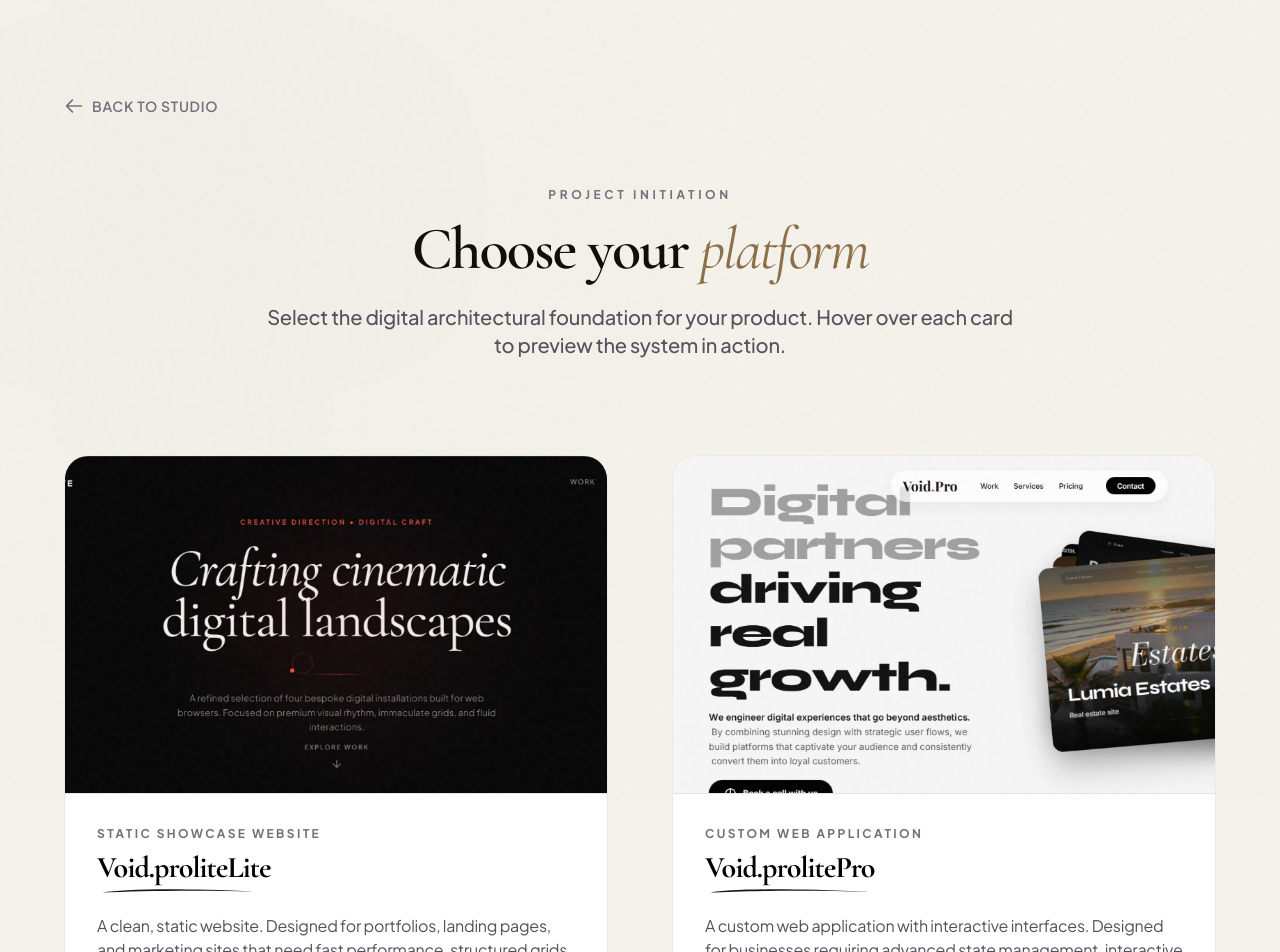
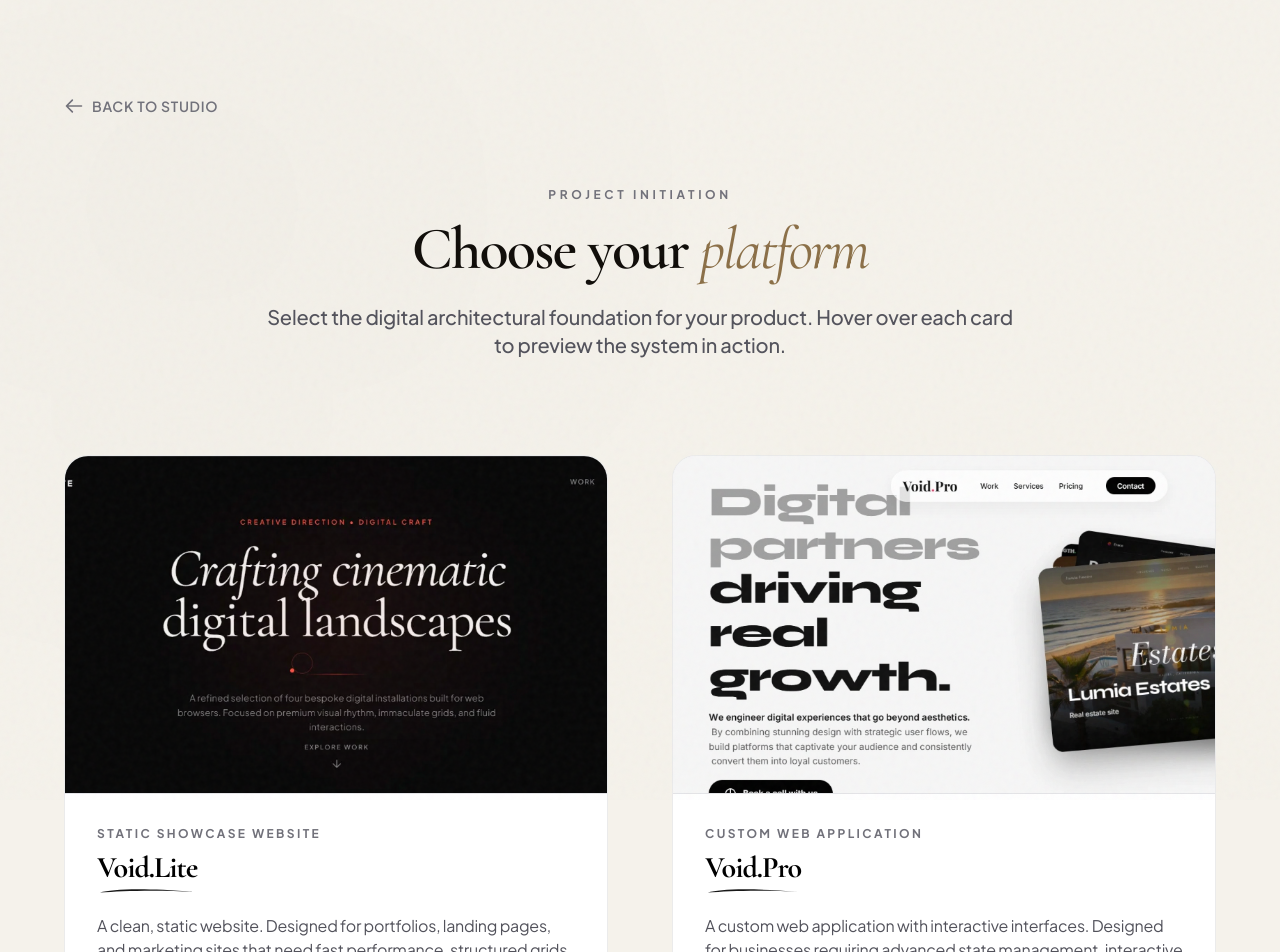
Before and after one commit to void-prolite/void, a Next.js app: page /start in a window 1280 px wide. Shown: the top 952 px of the page. Built offline with nearby package versions, Linux system fonts and the light colour scheme.

Commit message:
WORK BUDDY

```diff
--- a/app/about/layout.tsx
+++ b/app/about/layout.tsx
@@ -1,10 +1,11 @@
 import type { Metadata } from "next";
+import { ReactNode } from "react";
 
 export const metadata: Metadata = {
   title: "About Us | Void.prolite",
   description: "Learn about Void.prolite, our custom digital solutions, core pillars, and our design and development methodologies.",
 };
 
-export default function AboutLayout({ children }: { children: React.ReactNode }) {
+export default function AboutLayout({ children }: { children: ReactNode }) {
   return <>{children}</>;
 }
--- /dev/null
+++ b/app/manifest.ts
@@ -0,0 +1,17 @@
+import { MetadataRoute } from 'next'
+
+export default function manifest(): MetadataRoute.Manifest {
+  return {
+    name: 'Void.prolite',
+    short_name: 'Void',
+    description: 'We design and build clean, high-performance websites and digital interfaces.',
+    icons: [
+      { src: '/icon.png', sizes: '512x512', type: 'image/png' },
+      { src: '/apple-icon.png', sizes: '180x180', type: 'image/png' },
+      { src: '/favicon.ico', sizes: '16x16 32x32 48x48 64x64 128x128 256x256', type: 'image/x-icon' },
+    ],
+    theme_color: '#f5f2eb',
+    background_color: '#f5f2eb',
+    display: 'standalone',
+  }
+}
--- a/app/page.tsx
+++ b/app/page.tsx
@@ -20,7 +20,7 @@ export default function Home() {
     tags?: string[];
   }[] = [
       {
-        title: "Void.proliteLite",
+        title: "Void.Lite",
         client: "Static Showcase Website",
         size: "large",
         href: "https://void-lite.vercel.app/",
@@ -29,7 +29,7 @@ export default function Home() {
         hoverBorderColor: "rgba(255, 75, 62, 0.3)"
       },
       {
-        title: "Void.prolitePro",
+        title: "Void.Pro",
         client: "Custom Web Application",
         size: "large",
         href: "https://void-pro-portfolio.vercel.app/",
--- a/app/start/page.tsx
+++ b/app/start/page.tsx
@@ -31,7 +31,7 @@ function HoverGifImage({ staticImg, gifImg, alt, isHovered }: HoverGifImageProps
       <img
         src={staticImg}
         alt={alt}
-        className={`absolute inset-0 w-full h-full object-cover z-10 pointer-events-none ${alt === "Void.prolitePro" ? "object-left" : ""
+        className={`absolute inset-0 w-full h-full object-cover z-10 pointer-events-none ${alt === "Void.Pro" ? "object-left" : ""
           }`}
         style={{
           opacity: isHovered ? 0 : 1,
@@ -48,7 +48,7 @@ function HoverGifImage({ staticImg, gifImg, alt, isHovered }: HoverGifImageProps
         loop
         muted
         playsInline
-        className={`absolute inset-0 w-full h-full object-cover ${alt === "Void.prolitePro" ? "object-left" : ""
+        className={`absolute inset-0 w-full h-full object-cover ${alt === "Void.Pro" ? "object-left" : ""
           }`}
         style={{
           opacity: isHovered ? 1 : 0,
@@ -67,7 +67,7 @@ export default function StartProjectPage() {
   const tiers = [
     {
       id: "lite" as const,
-      title: "Void.proliteLite",
+      title: "Void.Lite",
       tagline: "Static Showcase Website",
       desc: "A clean, static website. Designed for portfolios, landing pages, and marketing sites that need fast performance, structured grids, and clean responsive layouts.",
       accent: "#ffffff",
@@ -85,7 +85,7 @@ export default function StartProjectPage() {
     },
     {
       id: "pro" as const,
-      title: "Void.prolitePro",
+      title: "Void.Pro",
       tagline: "Custom Web Application",
       desc: "A custom web application with interactive interfaces. Designed for businesses requiring advanced state management, interactive user experiences, dynamic data integrations, and functional dashboards.",
       accent: "#ffffff",
@@ -188,7 +188,7 @@ export default function StartProjectPage() {
                       <span>
                         {tier.title}
                       </span>
-                      {(tier.title === "Void.proliteLite" || tier.title === "Void.prolitePro") && (
+                      {(tier.title === "Void.Lite" || tier.title === "Void.Pro") && (
                         <svg
                           className="absolute left-0 bottom-[-4px] w-full h-[7px] text-black opacity-90"
                           viewBox="0 0 100 10"
--- a/components/WorkSection.tsx
+++ b/components/WorkSection.tsx
@@ -76,7 +76,7 @@ function ProjectCard({ project, index }: { project: Project; index: number }) {
       <img
         src={project.image || `https://picsum.photos/1200/800?random=${index + 22}`}
         alt={project.title}
-        className={`w-full h-full object-cover transition-transform duration-[800ms] ease-out group-hover:scale-105 group-hover:opacity-90 ${project.title === "Void.prolitePro" ? "object-left" : ""
+        className={`w-full h-full object-cover transition-transform duration-[800ms] ease-out group-hover:scale-105 group-hover:opacity-90 ${project.title === "Void.Pro" ? "object-left" : ""
           }`}
       />
 
@@ -94,7 +94,7 @@ function ProjectCard({ project, index }: { project: Project; index: number }) {
           <span className="transition-colors duration-300" style={{ color: isHovered ? accentColor : "#ffffff" }}>
             {project.title}
           </span>
-          {(project.title === "Void.proliteLite" || project.title === "Void.prolitePro") && (
+          {(project.title === "Void.Lite" || project.title === "Void.Pro") && (
             <svg
               className="absolute left-0 bottom-[-4px] w-full h-[7px] opacity-90 transition-colors duration-300"
               style={{ color: isHovered ? accentColor : "#ffffff" }}
--- /dev/null
+++ b/global.d.ts
@@ -0,0 +1,2 @@
+/// <reference types="react" />
+/// <reference types="react-dom" />
--- a/tsconfig.json
+++ b/tsconfig.json
@@ -20,7 +20,8 @@
       {
         "name": "next"
       }
-    ]
+    ],
+    "types": ["react", "react-dom", "node"]
   },
   "include": [
     "next-env.d.ts",
```
Also changed, not shown: app/apple-icon.png (added), app/icon.png (added).
